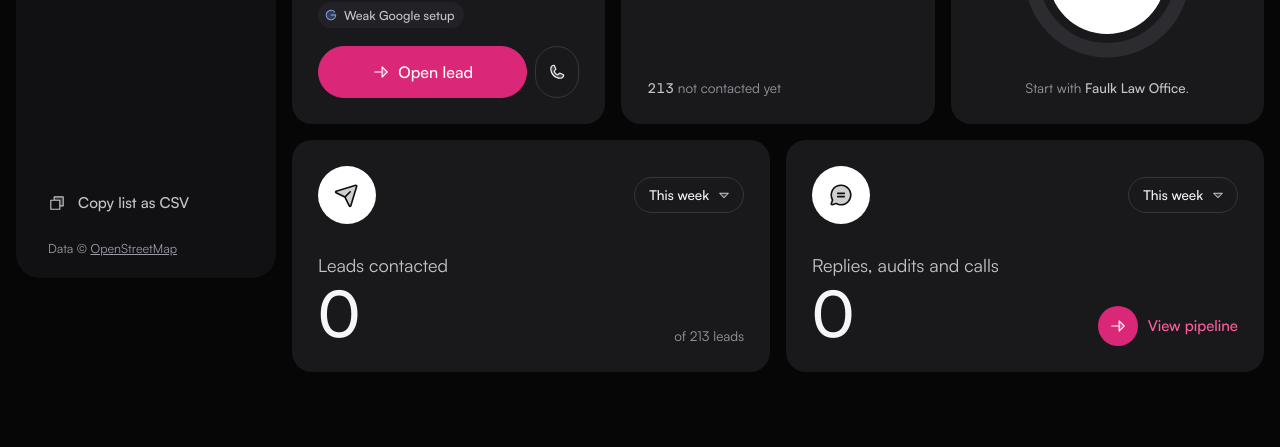
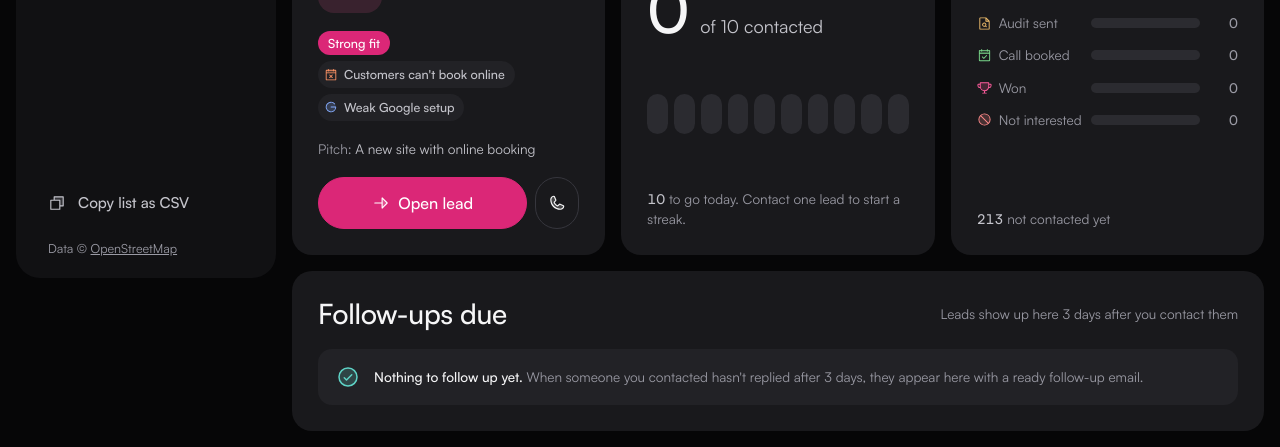
Before and after one commit to Rahul1305200/LeadHub, a plain HTML site: page index.html in a window 1280 px wide. Shown: the part 506-953 px from the top of the page. Before the commit the page ends 894 px from the top, so only its background shows below. Drawn offline with Linux system fonts and the light colour scheme.

Commit message:
Dashboard: week numbers in hero, daily goal with streak, full pipeline, follow-ups due
Co-Authored-By: Claude Opus 5.5 <noreply@anthropic.com>

```diff
--- a/index.html
+++ b/index.html
@@ -123,22 +123,36 @@ svg.i{width:18px;height:18px;flex:none;fill:currentColor}
 .hbar .n{text-align:right;color:var(--fg);font-weight:500}
 .cap-line{margin:auto 0 0;font-size:var(--t-s);color:var(--muted)}
 .cap-line b{color:var(--fg-2);font-weight:500}
-.ringwrap{display:flex;align-items:center;justify-content:center;gap:18px;position:relative;margin-top:auto}
-.ring{width:170px;height:170px;position:relative}
-.ring svg{width:100%;height:100%;transform:rotate(-90deg)}
-.ring .c{position:absolute;inset:26px;border-radius:50%;background:#fff;color:#0d0d0f;display:grid;place-items:center;text-align:center;align-content:center}
-.ring .c b{font-size:30px;font-weight:500;line-height:1}
-.ring .c span{font-size:11.5px;color:#55555f}
-.ring-note{font-size:var(--t-s);color:var(--muted);text-align:center;margin:0}
-.ring-note b{color:var(--fg-2);font-weight:500}
-.kpi{gap:28px}
-.kpi .top-row{display:flex;align-items:center;justify-content:space-between;gap:12px}
-.kpi .circ{width:58px;height:58px;border-radius:50%;background:#fff;color:#0d0d0f;display:grid;place-items:center;flex:none}
-.kpi .circ svg.i{width:26px;height:26px}
-.kpi .klbl{font-size:18px;color:var(--fg-2);margin:0}
-.kpi .big{font-size:64px;font-weight:500;line-height:1.05;letter-spacing:-.02em}
-.kpi .foot-row{display:flex;align-items:flex-end;justify-content:space-between;gap:12px;flex-wrap:wrap}
-.kpi .sub{font-size:var(--t-s);color:var(--muted)}
+/* Hero week numbers */
+.wk{display:flex;gap:36px;margin:0}
+.wk div{display:flex;flex-direction:column-reverse}
+.wk dt{font-size:var(--t-s);color:var(--muted)}
+.wk dd{margin:0;font-size:var(--t-xl);font-weight:500;line-height:1.2}
+/* Today's goal */
+.card-h .dd.range{margin-left:auto;flex:none}
+.gnum{display:flex;align-items:baseline;gap:12px;flex-wrap:wrap}
+.gnum .big{font-size:64px;font-weight:500;line-height:1;letter-spacing:-.02em}
+.gnum .of{font-size:18px;color:var(--fg-2)}
+.ticks{display:grid;grid-template-columns:repeat(var(--g),minmax(0,1fr));gap:6px;margin-top:auto}
+.ticks i{height:40px;border-radius:999px;background:var(--card-3);transform-origin:50% 100%}
+.ticks i.on{background:var(--pink)}
+.hbar.zero .nm{color:var(--muted)}
+.hbar.zero .n{color:var(--muted)}
+/* Follow-ups due */
+.follow .card-h{align-items:center;flex-wrap:wrap}
+.badge{display:inline-grid;place-items:center;min-width:34px;height:34px;padding:0 10px;border-radius:999px;background:var(--pink-btn);color:#fff;font-weight:500;font-size:var(--t-m)}
+.fu-note{margin:0 0 0 auto;font-size:var(--t-s);color:var(--muted)}
+.frows{display:flex;flex-direction:column;gap:8px;margin:0;padding:0;list-style:none}
+.frow{display:flex;align-items:center;gap:14px;padding:10px 10px 10px 12px;border-radius:var(--r-in);background:var(--card-2);cursor:pointer;transition:background-color .15s}
+.frow:hover{background:var(--card-3)}
+.frow .fw{flex:1;min-width:0}
+.frow .name{all:unset;cursor:pointer;display:block;font-weight:500;overflow-wrap:anywhere}
+.frow .name:focus-visible{outline:2px solid var(--pink);outline-offset:2px;border-radius:4px}
+.frow .fw span{font-size:var(--t-s);color:var(--muted)}
+.frow .fa{display:flex;gap:8px;flex-wrap:wrap;justify-content:flex-end}
+.fu-empty{display:flex;gap:14px;align-items:center;padding:16px 18px;border-radius:var(--r-in);background:var(--card-2);color:var(--muted);font-size:var(--t-s)}
+.fu-empty svg.i{width:24px;height:24px;color:var(--s-replied);flex:none}
+.fu-empty b{color:var(--fg);font-weight:500}
 .pinklink{display:inline-flex;align-items:center;gap:10px;border:0;background:transparent;color:var(--pink);font-weight:500;text-align:left;padding:0}
 .pinklink .dotb{width:40px;height:40px;border-radius:50%;background:var(--pink-btn);color:#fff;display:grid;place-items:center}
 .pinklink:hover{color:#ff86b6}
@@ -330,7 +344,7 @@ textarea:focus{outline:none;border-color:var(--pink-line)}
 .done svg.i{animation:pop .26s var(--e-out)}
 .rbtn.done,.copy.done,.rpill.done svg.i,.side-foot .link.done svg.i,.btn.done:not(.pink) svg.i{color:var(--pink)}
 
-@media (max-width:1240px){.cards3{grid-template-columns:repeat(2,minmax(0,1fr))}.cards3 .card:first-child{grid-column:1/-1}}
+@media (max-width:1240px){.cards3{grid-template-columns:repeat(2,minmax(0,1fr))}.cards3 .card:first-child{grid-column:1/-1}.hero .greet{margin-left:0;text-align:left;width:100%}}
 @media (max-width:1180px){
   .lrow{grid-template-columns:minmax(0,1fr) auto auto 40px;grid-template-areas:"who st reach go" "what what what what";gap:14px 16px}
   .lrow .st:empty{display:none}
@@ -349,7 +363,7 @@ textarea:focus{outline:none;border-color:var(--pink-line)}
   .top{padding:10px}
   .top .btn.pink span{display:none}.top .btn.pink{width:44px;padding:0}
   .hero{padding:20px;gap:16px}.date{width:76px;height:76px;font-size:30px}.hero .sep{display:none}.hero .day,.hero .greet b,.hero .greet span{font-size:var(--t-l)}
-  .card{padding:20px}.card-h h2{font-size:var(--t-l)}.kpi .big{font-size:40px}
+  .card{padding:20px}.card-h h2{font-size:var(--t-l)}.gnum .big{font-size:44px}.wk{gap:22px;width:100%}.wk dd{font-size:var(--t-l)}.frow{flex-wrap:wrap}.frow .fa{width:100%;justify-content:flex-start}.fu-note{margin-left:0;width:100%}
   .seg{width:100%;flex-wrap:wrap;border-radius:18px}.seg button{flex:1 1 40%;justify-content:center}
   .tb-right{width:100%}.tb-right .dd{flex:1 1 40%;min-width:0}
   .vhead{padding:20px;gap:16px}.vhead .ccirc{width:64px;height:64px;font-size:22px}.vhead .vf{flex-basis:100%}.vhead h1{font-size:var(--t-l)}
@@ -448,6 +462,16 @@ const nf=new Intl.NumberFormat(), df=new Intl.DateTimeFormat(undefined,{day:"num
 let db=null, localMode=false, canWrite=true, leads=[], view="dashboard", fit="", tradeF="", areaF="", range="week", shown=PAGE, openId=null, lastFocus=null, loaded=false;
 /* Motion state: what the next render should animate */
 let enterView=true, rowAnimFrom=null, changedId=null, segFrom=null, dashNow=null, dashSeen=null, closeAnim=null;
+/* Goal, streak and follow-ups */
+const FOLLOW_DAYS=3;
+let goal=(()=>{try{return +localStorage.getItem("lh-goal")||10}catch{return 10}})();
+const dayKey=d=>`${d.getFullYear()}-${d.getMonth()}-${d.getDate()}`;
+const cAt=l=>l.contactedAt||(st(l)!=="new"?l.statusChangedAt:null);
+const lastTouch=l=>l.followUpAt||cAt(l);
+const isDue=l=>st(l)==="contacted"&&lastTouch(l)&&Date.now()-new Date(lastTouch(l))>=FOLLOW_DAYS*864e5;
+const followUps=()=>leads.filter(isDue).sort((a,b)=>new Date(lastTouch(a))-new Date(lastTouch(b)));
+function streak(){const days=new Set(leads.map(cAt).filter(Boolean).map(t=>dayKey(new Date(t))));
+  const d=new Date();if(!days.has(dayKey(d)))d.setDate(d.getDate()-1);let n=0;while(days.has(dayKey(d))){n++;d.setDate(d.getDate()-1)}return n}
 const RM=()=>matchMedia("(prefers-reduced-motion: reduce)").matches, EOUT="cubic-bezier(.16,1,.3,1)", EIN="cubic-bezier(.4,0,1,1)";
 const $=s=>document.querySelector(s);
 const esc=s=>String(s??"").replace(/[&<>"']/g,c=>({"&":"&amp;","<":"&lt;",">":"&gt;",'"':"&quot;","'":"&#39;"}[c]));
@@ -477,10 +501,9 @@ function tween(el,a,b,suffix=""){if(!el||a===b)return;const t0=performance.now()
 /* Dashboard numbers move from the values you last saw (zero on first load) to the current ones */
 function animateDash(){
   if(view!=="dashboard"||!dashNow||!$("#content .hero"))return;
-  const from=dashSeen||{pct:0,bars:{},counts:{}}, to=dashNow; dashSeen=to; if(RM())return;
-  const C=2*Math.PI*62, arc=$("#ring-arc");
-  if(arc&&from.pct!==to.pct)arc.animate([{strokeDasharray:`${Math.max(.5,C*from.pct).toFixed(1)} ${C.toFixed(1)}`},{strokeDasharray:`${(C*to.pct).toFixed(1)} ${C.toFixed(1)}`}],{duration:800,easing:EOUT});
-  tween($("#ring-pct"),Math.round(from.pct*100),Math.round(to.pct*100),"%");
+  const from=dashSeen||{bars:{},counts:{}}, to=dashNow; dashSeen=to; if(RM())return;
+  const t0=from.counts.today||0; // newly filled goal ticks pop in one after another
+  document.querySelectorAll(".ticks i.on").forEach((el,i)=>{if(i>=t0)el.animate([{transform:"scaleY(.3)",opacity:0},{transform:"none",opacity:1}],{duration:420,delay:150+(i-t0)*70,easing:EOUT,fill:"backwards"})});
   document.querySelectorAll("[data-bar]").forEach(el=>{const a=from.bars[el.dataset.bar]||0,b=to.bars[el.dataset.bar]||0;
     if(b>a)el.animate([{clipPath:`inset(0 ${((1-a/b)*100).toFixed(1)}% 0 0 round 999px)`},{clipPath:"inset(0 0 0 0 round 999px)"}],{duration:700,easing:EOUT})});
   document.querySelectorAll("[data-count]").forEach(el=>tween(el,from.counts[el.dataset.count]||0,to.counts[el.dataset.count]||0));
@@ -524,46 +547,53 @@ const statusDD=(l,id="")=>`<button type="button" class="dd status st-${st(l)}${l
 
 /* Dashboard */
 function renderDashboard(){
-  const now=new Date(), nx=nextLead(null);
-  const strong=leads.filter(l=>fitOf(l)==="Strong fit"), strongDone=strong.filter(l=>st(l)!=="new").length;
-  const waiting=strong.filter(l=>st(l)==="new").length;
+  const now=new Date(), nx=nextLead(null), today=dayKey(now);
+  const strong=leads.filter(l=>fitOf(l)==="Strong fit"), waiting=strong.filter(l=>st(l)==="new").length;
   const hour=now.getHours(), hi=hour<12?"Good morning":hour<18?"Good afternoon":"Good evening";
   const by=Object.fromEntries(STAGES.map(([k])=>[k,leads.filter(l=>st(l)===k).length]));
-  const workedN=leads.length-by.new, wmax=Math.max(1,...STAGES.slice(1).map(([k])=>by[k]));
-  const pct=strong.length?strongDone/strong.length:0, C=2*Math.PI*62;
+  const wmax=Math.max(1,...STAGES.slice(1).map(([k])=>by[k]));
   const bw=k=>by[k]?Math.max(6,Math.round(by[k]/wmax*100)):0;
-  const worked=leads.filter(l=>st(l)!=="new"&&(range==="all"||(l.statusChangedAt&&now-new Date(l.statusChangedAt)<WEEK)));
-  const replies=leads.filter(l=>["replied","audit_sent","call_booked","won"].includes(st(l))&&(range==="all"||(l.statusChangedAt&&now-new Date(l.statusChangedAt)<WEEK)));
-  const rangeDD=(id)=>`<button type="button" class="dd range" id="${id}" data-dd="range" aria-haspopup="listbox" aria-expanded="false" aria-label="Time range"><span class="lbl">${range==="week"?"This week":"All time"}</span><svg class="i chev" aria-hidden="true"><use href="#i-chev"/></svg></button>`;
+  const inWeek=t=>t&&now-new Date(t)<WEEK;
+  const sent=leads.filter(l=>inWeek(cAt(l))).length;
+  const replies=leads.filter(l=>["replied","audit_sent","call_booked","won"].includes(st(l))&&inWeek(l.statusChangedAt)).length;
+  const calls=leads.filter(l=>["call_booked","won"].includes(st(l))&&inWeek(l.statusChangedAt)).length;
+  const done=leads.filter(l=>cAt(l)&&dayKey(new Date(cAt(l)))===today).length, left=Math.max(0,goal-done), strk=streak();
+  const due=followUps(), soon=leads.filter(l=>st(l)==="contacted"&&!isDue(l)).length;
+  dashNow={bars:Object.fromEntries(STAGES.slice(1).map(([k])=>[k,bw(k)])),counts:{sent,replies,calls,waiting,today:done}};
+
   const nextCard=nx?`<article class="card"><div class="card-h"><h2>Next up</h2><button class="go" type="button" data-open="${esc(nx.id)}" aria-label="Open ${esc(nx.name)}">${ic("out")}</button></div>
       <div class="who"><span class="mono" aria-hidden="true">${esc((nx.name||"?").trim()[0].toUpperCase())}</span><div style="min-width:0"><b>${esc(nx.name)}</b><span>${esc(nx.trade)} · ${esc(nx.city)}</span></div></div>
       <div class="chips">${fitPill(nx)}${(nx.reasons||[]).slice(0,2).map(probChip).join("")}</div>
-      <div class="next-actions"><button class="btn pink" type="button" data-open="${esc(nx.id)}">${ic("arrowr")}Open lead</button>${nx.email?`<button class="btn icon" type="button" data-copy="email" data-id="${esc(nx.id)}" aria-label="Copy email">${ic("mail")}</button>`:""}${nx.phone?`<button class="btn icon" type="button" data-copy="phone" data-id="${esc(nx.id)}" aria-label="Copy phone number">${ic("phone")}</button>`:""}</div></article>`
+      <p class="pitchline"><span>Pitch:</span> ${esc(nx.pitch||"Free website audit")}</p>
+      <div class="next-actions"><button class="btn pink" type="button" data-open="${esc(nx.id)}">${ic("arrowr")}Open lead</button>${nx.email?`<button class="btn icon" type="button" data-copy="email" data-id="${esc(nx.id)}" aria-label="Copy email ${esc(nx.email)}" title="Copy ${esc(nx.email)}">${ic("mail")}</button>`:""}${nx.phone?`<button class="btn icon" type="button" data-copy="phone" data-id="${esc(nx.id)}" aria-label="Copy phone number ${esc(nx.phone)}" title="Copy ${esc(nx.phone)}">${ic("phone")}</button>`:""}</div></article>`
     :`<article class="card"><div class="card-h"><h2>Next up</h2></div><div class="empty"><b>Everyone's been contacted</b>New leads appear here after the next Sellbird search.</div></article>`;
-  dashNow={pct,bars:Object.fromEntries(STAGES.slice(1).map(([k])=>[k,bw(k)])),counts:{worked:worked.length,replies:replies.length,waiting}};
+
+  const goalCard=`<article class="card goal"><div class="card-h"><h2>Today's goal</h2><button type="button" class="dd range" id="dd-goal" data-dd="goal" aria-haspopup="listbox" aria-expanded="false" aria-label="Daily goal: ${goal} leads"><span class="lbl">${goal} a day</span><svg class="i chev" aria-hidden="true"><use href="#i-chev"/></svg></button></div>
+      <div class="gnum"><span class="big num" data-count="today">${nf.format(done)}</span><span class="of">of ${goal} contacted</span></div>
+      <div class="ticks" style="--g:${goal}" role="img" aria-label="${done} of ${goal} contacted today">${Array.from({length:goal},(_,i)=>`<i${i<done?' class="on"':""}></i>`).join("")}</div>
+      <p class="cap-line">${done>=goal?`<b>Goal reached.</b> ${done>goal?`${done-goal} over. `:""}`:`<b class="num">${left}</b> to go today. `}${strk>1?`<b class="num">${strk}</b>-day streak.`:strk===1?"Day 1 of a streak.":"Contact one lead to start a streak."}</p></article>`;
+
+  const pipeCard=`<article class="card"><div class="card-h"><h2>Pipeline</h2><button class="go" type="button" data-goto="pipeline" aria-label="Open pipeline">${ic("out")}</button></div>
+      <ul class="hbars">${STAGES.slice(1).map(([k,v])=>`<li class="hbar${by[k]?"":" zero"}" style="--c:var(${SVAR[k]})"><span class="nm">${sic(k)}${v}</span><span class="tr"><i data-bar="${k}" style="width:${bw(k)}%"></i></span><span class="n num">${nf.format(by[k])}</span></li>`).join("")}</ul>
+      <p class="cap-line"><b class="num">${nf.format(by.new)}</b> not contacted yet</p></article>`;
+
+  const fuRows=due.slice(0,5).map(l=>{const days=Math.floor((now-new Date(lastTouch(l)))/864e5);
+    return `<li class="frow" data-row="${esc(l.id)}">${monoT(l,"xs")}<div class="fw"><button class="name" type="button" data-open="${esc(l.id)}">${esc(l.name)}</button><span>${l.followUps?`Followed up ${l.followUps===1?"once":l.followUps+" times"}, `:"Contacted "}${days} days ago · no reply</span></div>
+      <div class="fa">${l.email?`<button class="btn sm" type="button" data-copy="followup" data-id="${esc(l.id)}">${ic("copy")}Copy follow-up</button>`:l.phone?`<button class="btn sm" type="button" data-copy="phone" data-id="${esc(l.id)}">${ic("phone")}Copy phone</button>`:""}
+      <button class="btn sm" type="button" data-followed="${esc(l.id)}">${ic("check")}Followed up</button></div></li>`}).join("");
+  const fuCard=`<article class="card follow"><div class="card-h"><h2>Follow-ups due</h2>${due.length?`<span class="badge num" data-count="due">${due.length}</span>`:""}<p class="fu-note">${soon?`${nf.format(soon)} more due in the next few days`:"Leads show up here 3 days after you contact them"}</p></div>
+      ${due.length?`<ul class="frows">${fuRows}</ul>${due.length>5?`<p class="cap-line"><b class="num">${due.length-5}</b> more due. Oldest first.</p>`:""}`
+        :`<div class="fu-empty">${ic("check-c")}<span><b>Nothing to follow up yet.</b> When someone you contacted hasn't replied after 3 days, they appear here with a ready follow-up email.</span></div>`}</article>`;
+
   return `<section class="panel hero" aria-label="Today">
       <div class="date num" aria-hidden="true">${now.getDate()}</div>
       <div class="day">${now.toLocaleDateString(undefined,{weekday:"short"})},<br>${now.toLocaleDateString(undefined,{month:"long"})}</div>
       <span class="sep" aria-hidden="true"></span>
-      <button class="btn white" type="button" id="show-next" ${nx?"":"disabled"}>Show next lead</button>
+      <dl class="wk" aria-label="This week"><div><dt>Contacted this week</dt><dd class="num" data-count="sent">${nf.format(sent)}</dd></div><div><dt>Replies</dt><dd class="num" data-count="replies">${nf.format(replies)}</dd></div><div><dt>Calls booked</dt><dd class="num" data-count="calls">${nf.format(calls)}</dd></div></dl>
       <div class="greet"><b>${hi}, Nur</b><span><em class="num" data-count="waiting">${nf.format(waiting)}</em> strong ${waiting===1?"lead":"leads"} waiting</span></div>
     </section>
-    <div class="cards3">
-      ${nextCard}
-      <article class="card"><div class="card-h"><h2>Pipeline</h2><button class="go" type="button" data-goto="pipeline" aria-label="Open pipeline">${ic("out")}</button></div>
-        ${workedN?`<ul class="hbars">${STAGES.slice(1).map(([k,v])=>`<li class="hbar" style="--c:var(${SVAR[k]})"><span class="nm">${sic(k)}${v}</span><span class="tr"><i data-bar="${k}" style="width:${bw(k)}%"></i></span><span class="n num">${nf.format(by[k])}</span></li>`).join("")}</ul>`
-          :`<div class="empty" style="padding:18px 0"><b>No leads worked yet</b>Mark a lead contacted and it shows up here.</div>`}
-        <p class="cap-line"><b class="num">${nf.format(by.new)}</b> not contacted yet</p></article>
-      <article class="card"><div class="card-h"><h2>Strong leads contacted</h2><button class="go" type="button" data-goto="leads" data-fit="Strong fit" aria-label="Show strong leads">${ic("out")}</button></div>
-        <div class="ringwrap"><div class="ring" role="img" aria-label="${strongDone} of ${strong.length} strong leads contacted"><svg viewBox="0 0 140 140"><circle cx="70" cy="70" r="62" fill="none" stroke="#2b2b30" stroke-width="12"/>${pct>0?`<circle id="ring-arc" cx="70" cy="70" r="62" fill="none" stroke="#ff5c9d" stroke-width="12" stroke-linecap="round" stroke-dasharray="${(C*pct).toFixed(1)} ${C.toFixed(1)}"/>`:""}</svg><div class="c"><b class="num" id="ring-pct">${Math.round(pct*100)}%</b><span>${strongDone} of ${strong.length}</span></div></div></div>
-        <p class="ring-note">${strongDone?`<b>${strong.length-strongDone}</b> strong leads left to contact.`:nx?`Start with <b>${esc(nx.name)}</b>.`:"No strong leads yet."}</p></article>
-    </div>
-    <div class="cards2">
-      <article class="card kpi"><div class="top-row"><span class="circ" aria-hidden="true">${ic("s-contacted")}</span>${rangeDD("range-1")}</div>
-        <div><p class="klbl">Leads contacted</p><div class="foot-row"><span class="big num" data-count="worked">${nf.format(worked.length)}</span><span class="sub">of ${nf.format(leads.length)} leads</span></div></div></article>
-      <article class="card kpi"><div class="top-row"><span class="circ" aria-hidden="true">${ic("s-replied")}</span>${rangeDD("range-2")}</div>
-        <div><p class="klbl">Replies, audits and calls</p><div class="foot-row"><span class="big num" data-count="replies">${nf.format(replies.length)}</span><button class="pinklink" type="button" data-goto="pipeline"><span class="dotb">${ic("arrowr")}</span>View pipeline</button></div></div></article>
-    </div>`;
+    <div class="cards3">${nextCard}${goalCard}${pipeCard}</div>
+    ${fuCard}`;
 }
 
 /* Lists */
@@ -695,6 +725,7 @@ function renderSheet(focus){
       ${safeUrl(l.contactForm)?`${tile("form","form","md")}<div><a href="${esc(safeUrl(l.contactForm))}" target="_blank" rel="noopener noreferrer">Their contact form</a></div>`:""}
     </div></section>
     ${l.email?`<details class="script" open><summary>${tile("mail","mail")}Ready-to-send email</summary><div class="txt">${esc(emailDraft(l))}</div><div class="row"><button class="btn pink sm" type="button" data-copy="draft" data-id="${esc(l.id)}">${ic("copy")}Copy email</button><span class="note">Check each point on their site first.</span></div></details>`:""}
+    ${l.email&&st(l)==="contacted"?`<details class="script"${isDue(l)?" open":""}><summary>${tile("undo","mail")}Follow-up email${isDue(l)?' <span class="note">due now</span>':""}</summary><div class="txt">${esc(followUpDraft(l))}</div><div class="row"><button class="btn sm" type="button" data-copy="followup" data-id="${esc(l.id)}">${ic("copy")}Copy follow-up</button><button class="btn sm" type="button" data-followed="${esc(l.id)}">${ic("check")}Mark followed up</button></div></details>`:""}
     ${l.phone?`<details class="script" ${l.email?"":"open"}><summary>${tile("phone","phone")}What to say on the phone</summary><div class="txt">${esc(callScript(l))}</div><div class="row"><button class="btn sm" type="button" data-copy="script" data-id="${esc(l.id)}">${ic("copy")}Copy script</button></div></details>`:""}
     ${st(l)==="new"?`<section class="s-sec"><h3><label for="sheet-status">Status</label></h3>${statusDD(l,"sheet-status")}</section>`:""}
     <section class="s-sec"><h3><label for="notes">Your notes</label></h3><textarea id="notes" placeholder="Called Tuesday, left a voicemail…" ${canWrite?"":"disabled"}>${esc(notesNow)}</textarea><div class="row"><button class="btn sm" type="button" id="save-notes" ${canWrite?"":"disabled"}>Save notes</button><span class="note" id="notes-state" role="status"></span></div></section>
@@ -736,13 +767,41 @@ function localEdits(){try{return JSON.parse(localStorage.getItem("lh-edits")||"{
 function saveLocal(id,p){const a=localEdits();a[id]={...(a[id]||{}),...p};try{localStorage.setItem("lh-edits",JSON.stringify(a));return true}catch{return false}}
 async function setStage(id,stage,opts={}){
   const l=leads.find(x=>x.id===id); if(!l||st(l)===stage)return false;
-  const prev=st(l), patch={status:stage,statusChangedAt:new Date().toISOString()};
+  const prev=st(l), nowIso=new Date().toISOString(), patch={status:stage,statusChangedAt:nowIso};
+  if(prev==="new")patch.contactedAt=nowIso; else if(stage==="new")patch.contactedAt=null;
   Object.assign(l,patch); changedId=id; render(); changedId=null;
   const undo=opts.silent?null:()=>setStage(id,prev,{silent:true}).then(ok=>ok&&toast(`${l.name}: back to ${STAGE[prev]}`));
   if(localMode){if(saveLocal(id,patch)){if(!opts.silent)toast(`${l.name}: ${STAGE[stage]}`,undo);return true}toast("Couldn't save in this browser");return false}
   if(!db||!canWrite){l.status=prev;render();toast("You can view these leads but not change them");return false}
   try{await db.collection("leads").doc(id).update(patch);if(!opts.silent)toast(`${l.name}: ${STAGE[stage]}`,undo);return true}
   catch(e){l.status=prev;render();if(e&&e.code==="invalid_argument")canWrite=false;toast("Couldn't save the status. Check your connection and try again");return false}
+}
+async function savePatch(id,patch){
+  if(localMode)return saveLocal(id,patch);
+  if(!db||!canWrite)return false;
+  try{await db.collection("leads").doc(id).update(patch);return true}catch{return false}
+}
+async function markFollowed(id,btn){
+  const l=leads.find(x=>x.id===id); if(!l)return;
+  const prev={followUpAt:l.followUpAt||null,followUps:l.followUps||0}, patch={followUpAt:new Date().toISOString(),followUps:(l.followUps||0)+1};
+  const row=btn&&btn.closest(".frow");
+  const apply=()=>{Object.assign(l,patch);render()};
+  if(row&&!RM())row.animate([{opacity:1,transform:"none"},{opacity:0,transform:"translateX(24px)"}],{duration:200,easing:EIN,fill:"forwards"}).onfinish=apply; else apply();
+  if(await savePatch(id,patch))toast(`${l.name}: followed up`,async()=>{Object.assign(l,prev);render();await savePatch(id,prev)});
+  else{Object.assign(l,prev);render();toast("Couldn't save. Try again")}
+}
+function followUpDraft(l){
+  const first=(l.contactName||"").split(" ")[0];
+  return `Subject: Re: Quick idea for the ${l.name} website
+
+${first?`Hi ${first},`:"Hi there,"}
+
+Just following up on my note about ${l.domain||"your website"}. The free audit is still on offer: the top 3 fixes for speed, Google visibility and getting more calls and bookings.
+
+Want me to send it over?
+
+Nur
+NurAndCode · nurandcode.com`;
 }
 async function saveNotes(id){
   const l=leads.find(x=>x.id===id), val=$("#notes").value, out=$("#notes-state"); if(!l)return;
@@ -779,6 +838,7 @@ const pop=$("#pop"); let ddBtn=null, ddOpts=[], ddActive=0;
 function ddOptions(btn){
   const kind=btn.dataset.dd;
   if(kind==="status"){const l=leads.find(x=>x.id===btn.dataset.id);return STAGES.map(([k,v])=>({value:k,label:v,cls:"st-"+k,icon:SICON[k],selected:l&&st(l)===k}))}
+  if(kind==="goal")return [5,10,15,20,30].map(n=>({value:n,label:`${n} a day`,selected:goal===n}));
   if(kind==="range")return [{value:"week",label:"This week",selected:range==="week"},{value:"all",label:"All time",selected:range==="all"}];
   const key=kind==="trade"?"trade":"area", cur=kind==="trade"?tradeF:areaF;
   const base=leads.filter(l=>inView(l)&&(kind==="trade"?(!areaF||l.area===areaF):(!tradeF||l.trade===tradeF)));
@@ -804,6 +864,7 @@ function ddClose(refocus=true){if(!ddBtn)return;const b=ddBtn;ddBtn=null;b.setAt
 function ddPick(i){
   const o=ddOpts[i], b=ddBtn; if(!o||!b)return; const kind=b.dataset.dd, id=b.dataset.id, bid=b.id; ddClose();
   if(kind==="status")setStage(id,o.value);
+  else if(kind==="goal"){goal=+o.value;try{localStorage.setItem("lh-goal",goal)}catch{}render();$("#dd-goal")?.focus()}
   else{if(kind==="trade")tradeF=o.value;else if(kind==="area")areaF=o.value;else range=o.value;shown=PAGE;if(kind!=="range")rowAnimFrom=0;render();(bid&&document.getElementById(bid))?.focus()}
 }
 
@@ -834,9 +895,10 @@ document.addEventListener("click",e=>{
     if(t.dataset.fit!==undefined&&t.closest(".seg")){const pr=t.closest(".seg").querySelector('[aria-pressed="true"]');if(pr===t)return;
       segFrom=pr?{r:pr.getBoundingClientRect(),fit:pr.dataset.fit}:null;fit=t.dataset.fit;shown=PAGE;rowAnimFrom=0;render();return}
     if(t.dataset.goto){if(t.dataset.fit)fit=t.dataset.fit;setView(t.dataset.goto);return}
+    if(t.dataset.followed)return markFollowed(t.dataset.followed,t);
     if(t.dataset.open)return openSheet(t.dataset.open);
     if(t.dataset.copy){const l=leads.find(x=>x.id===t.dataset.id);if(!l)return;const k=t.dataset.copy;
-      if(k==="draft")return copy(emailDraft(l),"Email",t);if(k==="script")return copy(callScript(l),"Phone script",t);return copy(l[k],k==="email"?"Email address":"Phone number",t)}
+      if(k==="draft")return copy(emailDraft(l),"Email",t);if(k==="followup")return copy(followUpDraft(l),"Follow-up email",t);if(k==="script")return copy(callScript(l),"Phone script",t);return copy(l[k],k==="email"?"Email address":"Phone number",t)}
     return;
   }
   if(e.target.closest("a"))return;
```
